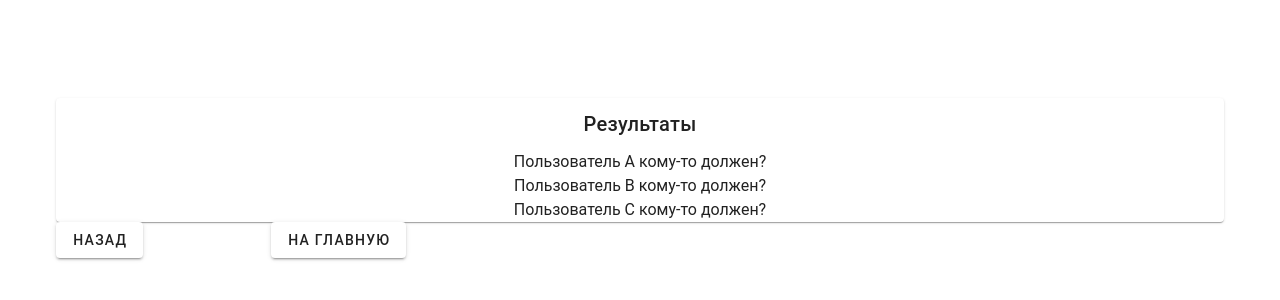
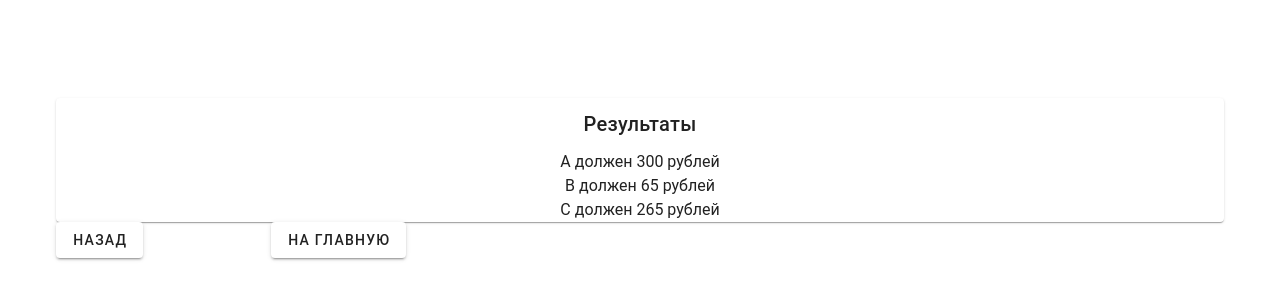
Before and after one commit to TatianaChF/-JS-Vue-, a Vue app: page /results in a window 1280 px wide. Shown: the part 260-560 px from the top of the page. Built offline with nearby package versions, Linux system fonts and the light colour scheme.

Commit message:
output results to screen

```diff
--- a/src/components/ResultsPage.vue
+++ b/src/components/ResultsPage.vue
@@ -1,27 +1,27 @@
 <template>
   <v-container class="container">
     <v-card title="Результаты">
-        <p>Пользователь A кому-то должен?</p>
-        <p>Пользователь В кому-то должен?</p>
-        <p>Пользователь С кому-то должен?</p>
+      <div v-for="(result, index) in results" :key="index">
+        <p>{{ result }}</p>
+      </div>
     </v-card>
     <div class="container__form__btns">
-      <v-btn @click="router.push({name: 'Dishes'})" text="Назад"></v-btn>
-      <v-btn @click="router.push({name: 'Home'})" text="На главную"></v-btn>
+      <v-btn @click="router.push({ name: 'Dishes' })" text="Назад"></v-btn>
+      <v-btn @click="router.push({ name: 'Home' })" text="На главную"></v-btn>
     </div>
   </v-container>
 </template>
 
 <script setup>
-import { useRouter } from 'vue-router';
-import { usePersonsStore } from '../store/persons';
-import { useDishesStore } from '../store/dishes';
-import { ref } from 'vue';
+import { useRouter } from "vue-router";
+import { usePersonsStore } from "../store/persons";
+import { useDishesStore } from "../store/dishes";
+import { ref } from "vue";
 
 const router = useRouter();
 const personsStore = usePersonsStore();
 const dishesStore = useDishesStore();
-const whoPay = ref([]);
+const results = ref([]);
 
 for (let i = 0; i < personsStore.persons.length; i++) {
   let currentPerson = personsStore.persons[i];
@@ -35,9 +35,9 @@ for (let i = 0; i < personsStore.persons.length; i++) {
     }
   }
 
-    console.log(`${currentPerson} должен ${total} рублей`)
+  let result = `${currentPerson} должен ${total} рублей`;
+  results.value.push(result);
 }
-
 </script>
 
 <style lang="scss" scoped>
```
Lines whose indentation alone changed are shown as unchanged.
